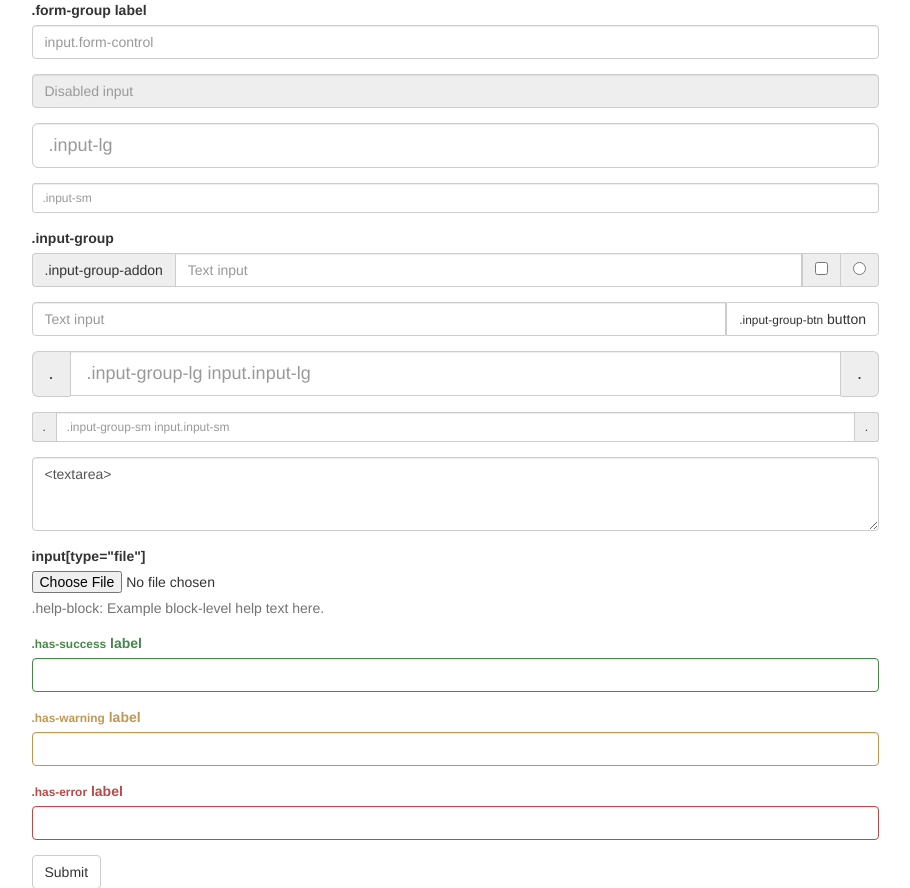
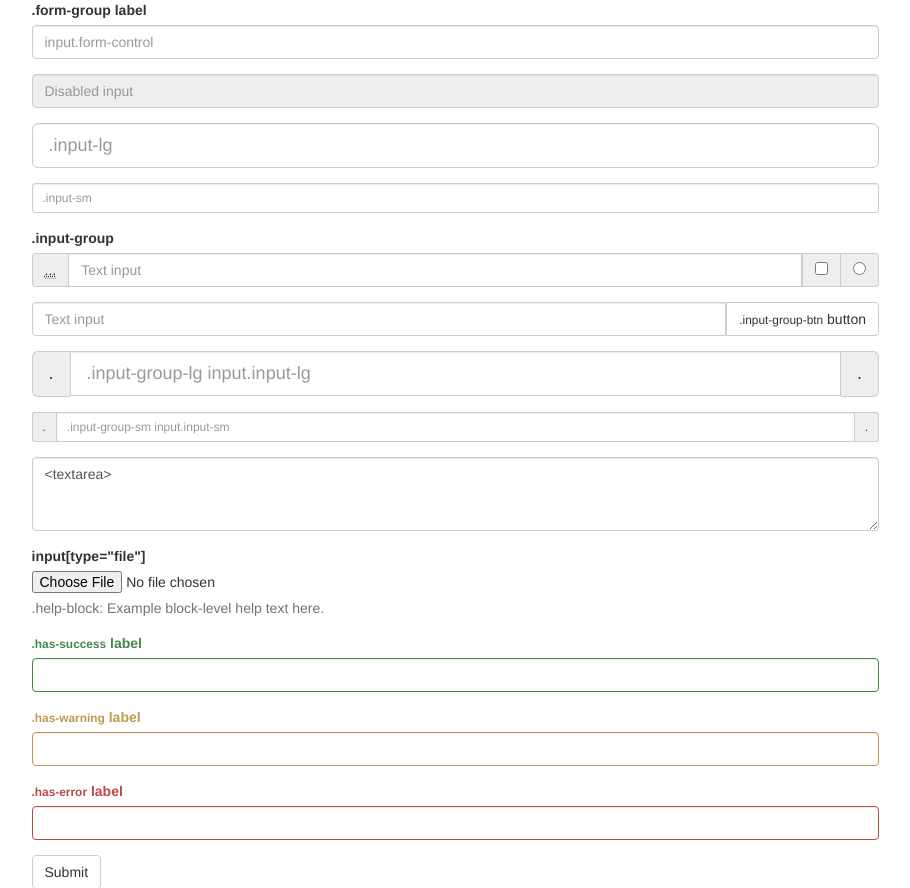
Before and after one commit to anvoz/CodeIgniter-Skeleton, a CodeIgniter app: page / in a window 1280 px wide. Shown: the part 2753-3641 px from the top of the page, without its empty margins (331-1241 px from the left). Run offline with CodeIgniter, Linux system fonts and the light colour scheme.

Commit message:
Fix bug in IE9: The horizontal scroll will appear if the content in .input-group-addon is too long

```diff
--- a/application/modules/welcome/views/pagelet_theme.php
+++ b/application/modules/welcome/views/pagelet_theme.php
@@ -228,7 +228,7 @@
         <div class="form-group">
             <label>.input-group</label>
             <div class="input-group">
-                <span class="input-group-addon">.input-group-addon</span>
+                <span class="input-group-addon"><abbr title=".input-group-addon: The horizontal scroll will appear in IE9 if this content is too long">...</abbr></span>
                 <input type="text" class="form-control" placeholder="Text input">
                 <span class="input-group-addon"><input type="checkbox"></span>
                 <span class="input-group-addon"><input type="radio"></span>
```
